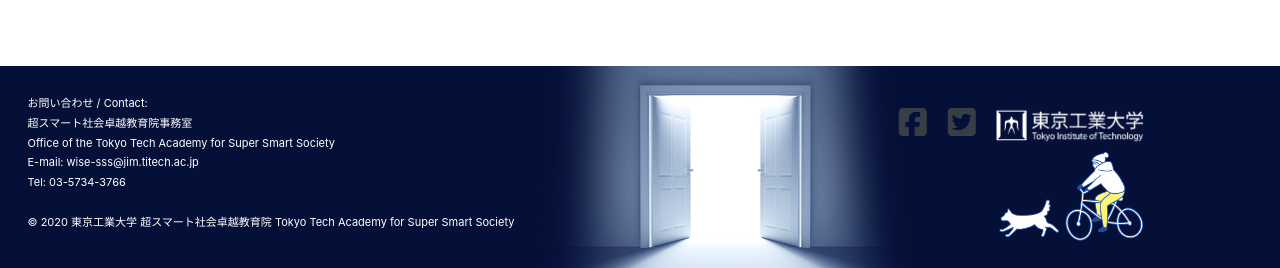
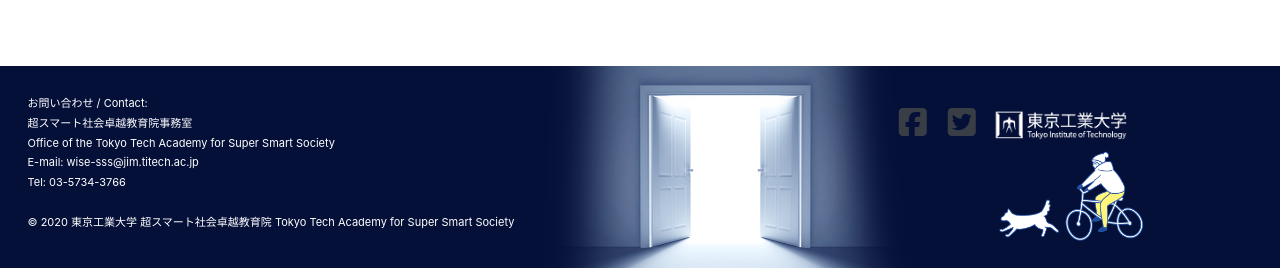
Before and after one commit to fl1d/w0ex.github.io, a Jekyll site: the page built from _pages/home.md, in a window 1280 px wide. Shown: the part 1230-1498 px from the top of the page. Built offline with Jekyll 4.4.1, drawn with Linux system fonts in a browser that asks for light colours; cached includes are drawn as plain includes; nearby versions of some CDN libraries.

Commit message:
Update footer.html

```diff
--- a/_includes/footer.html
+++ b/_includes/footer.html
@@ -38,7 +38,7 @@
                 </i>
              </a>
 
-             <a href="https://www.titech.ac.jp/"><img src="/assets/images/logo_titech.png" width="45%" height="45%" />
+             <a href="https://www.titech.ac.jp/"><img src="/assets/images/logo_titech.png" width="40%" height="40%" />
                   </a>
                   </td>
                   </table>
```
